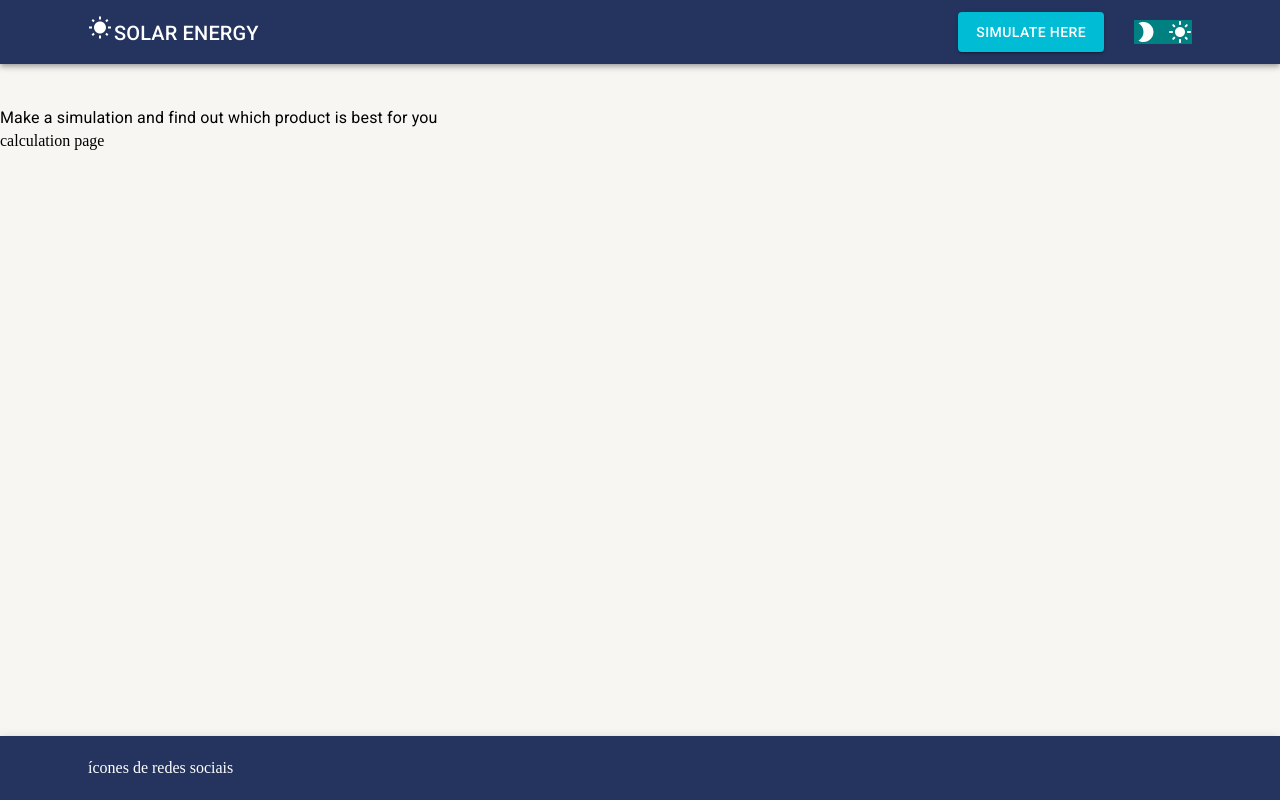
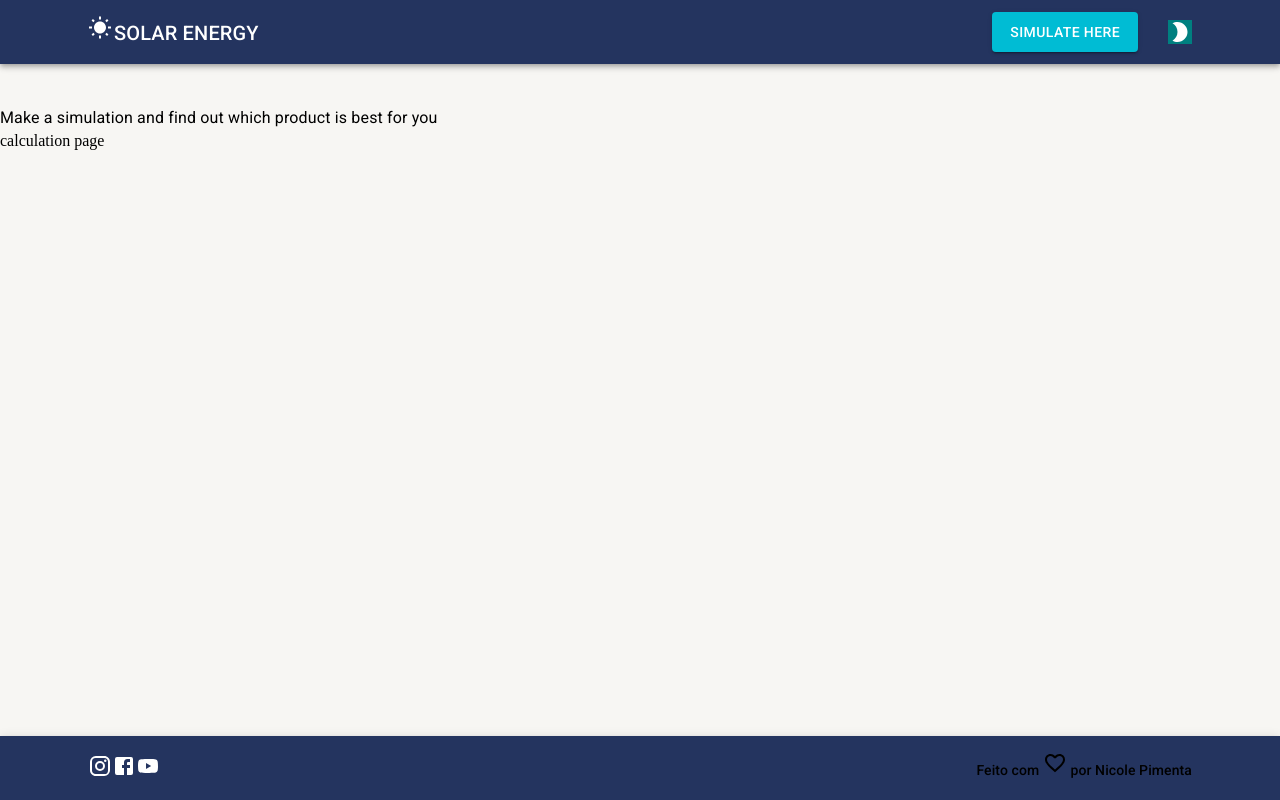
Before and after one commit to nicole-pimenta/front_solarEnergy, a React (Vite) app: page /calculation in a window 1280 px wide. Built offline with nearby package versions, Linux system fonts and the light colour scheme.

Commit message:
feat: finalizando HomePage

```diff
--- a/src/components/Footer.tsx
+++ b/src/components/Footer.tsx
@@ -1,14 +1,41 @@
-import { Container } from "@mui/material";
+import { Container, Typography } from "@mui/material";
 import AppBar from "@mui/material/AppBar";
 import Box from "@mui/material/Box";
 import Toolbar from "@mui/material/Toolbar";
+import InstagramIcon from "@mui/icons-material/Instagram";
+import FacebookIcon from "@mui/icons-material/Facebook";
+import YouTubeIcon from "@mui/icons-material/YouTube";
+import FavoriteBorderIcon from "@mui/icons-material/FavoriteBorder";
+import { useAppThemeContext } from "../contexts";
 
 export const Footer = () => {
+  const { themeName } = useAppThemeContext();
   return (
     <Box sx={{ flexGrow: 0 }}>
       <AppBar position="static">
         <Container maxWidth="lg">
-          <Toolbar> ícones de redes sociais</Toolbar>
+          <Toolbar
+            sx={{
+              display: "flex",
+              justifyContent: "space-between",
+              alignItems: "center",
+              gap: "15px",
+            }}
+          >
+            <div>
+              <InstagramIcon />
+              <FacebookIcon />
+              <YouTubeIcon />
+            </div>
+
+            <Typography
+              variant="subtitle2"
+              mb={0.5}
+              color={themeName === "dark" ? "white" : "black"}
+            >
+              Feito com <FavoriteBorderIcon /> por Nicole Pimenta
+            </Typography>
+          </Toolbar>
         </Container>
       </AppBar>
     </Box>
--- a/src/components/Header.tsx
+++ b/src/components/Header.tsx
@@ -11,7 +11,7 @@ import LightModeIcon from "@mui/icons-material/LightMode";
 import WbSunnyIcon from "@mui/icons-material/WbSunny";
 
 export const Header = () => {
-  const { toggleTheme } = useAppThemeContext();
+  const { toggleTheme, themeName } = useAppThemeContext();
   return (
     <Box sx={{ flexGrow: 0 }}>
       <AppBar position="static">
@@ -39,8 +39,11 @@ export const Header = () => {
               marginLeft={"30px"}
               sx={{ display: "flex", gap: "10px" }}
             >
-              <ModeNightIcon onClick={toggleTheme} />
-              <LightModeIcon onClick={toggleTheme} />
+              {themeName === "dark" ? (
+                <LightModeIcon onClick={toggleTheme} />
+              ) : (
+                <ModeNightIcon onClick={toggleTheme} />
+              )}
             </Box>
           </Toolbar>
         </Container>
```
